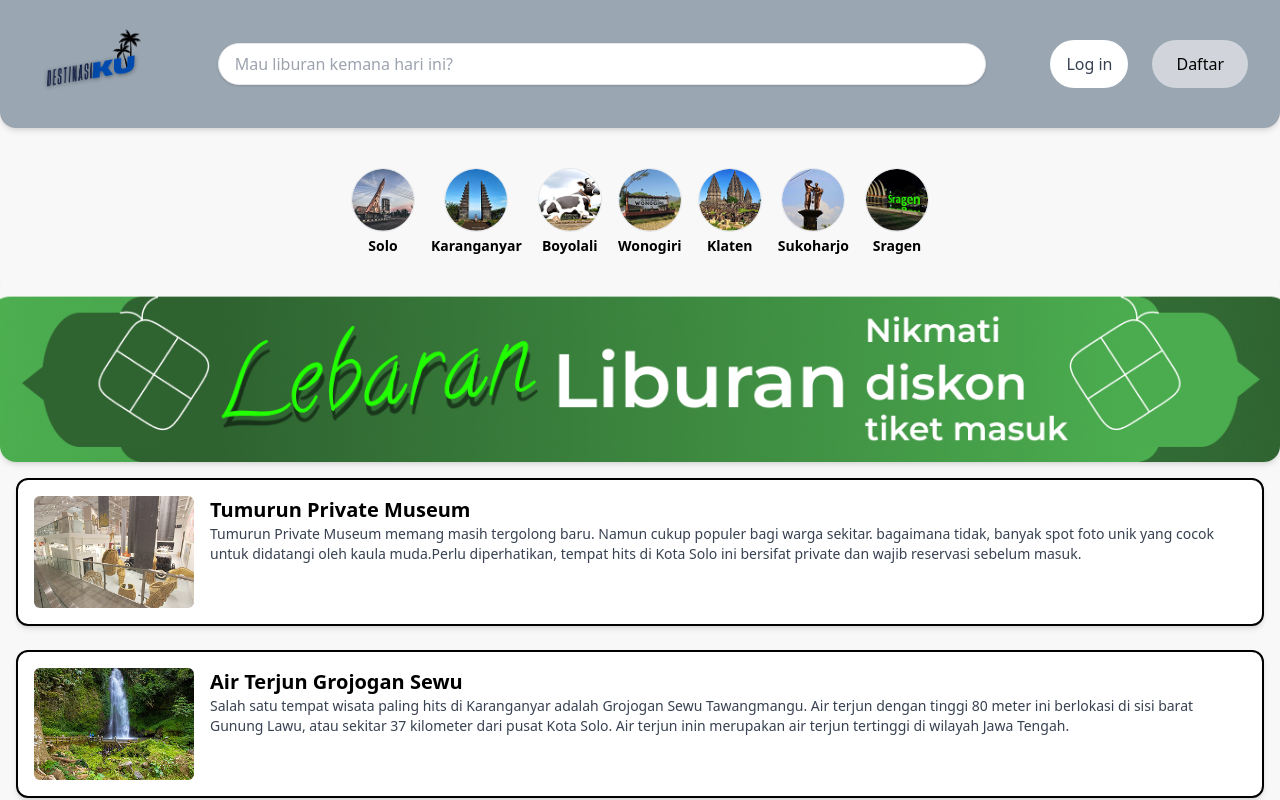
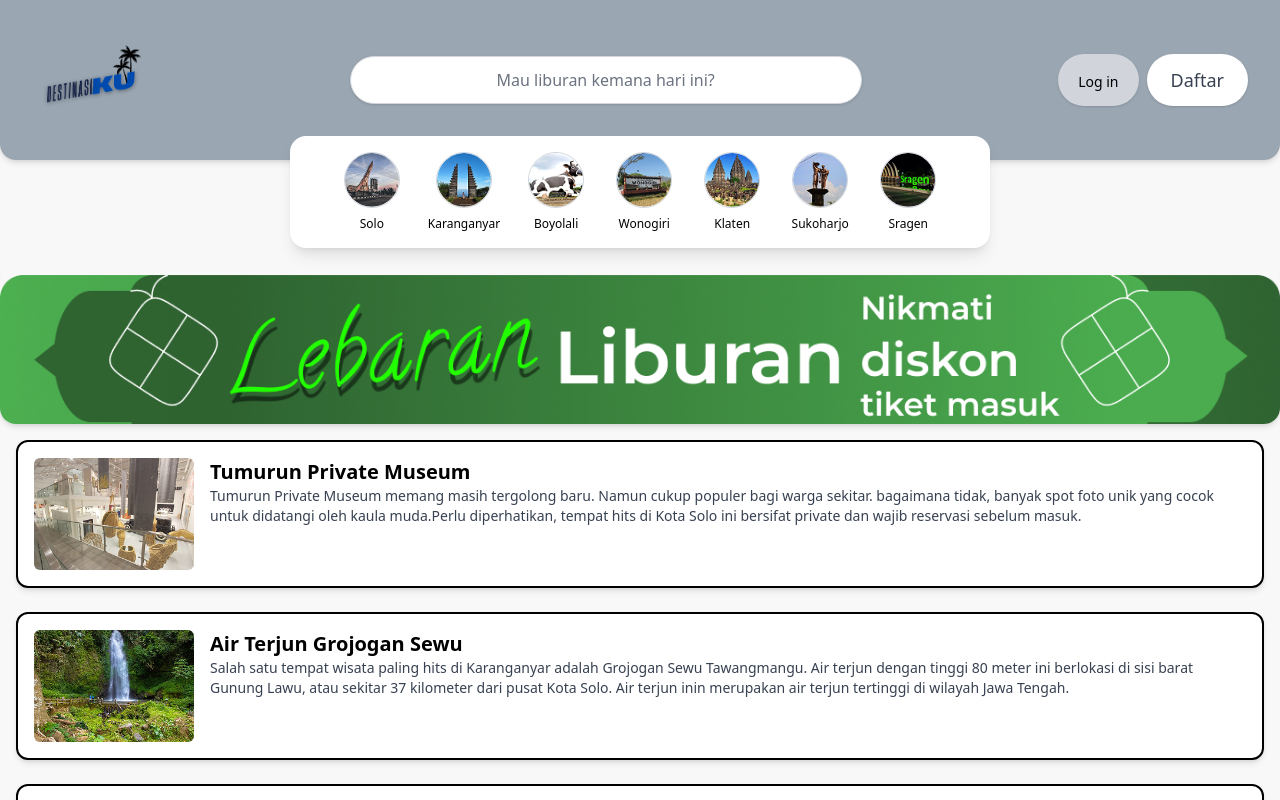
Before and after one commit to Oradra19/Capstone, a React (Vite) app: page / in a window 1280 px wide. Shown: the top 800 px of the page. Built offline with nearby package versions, Linux system fonts and the light colour scheme.

Commit message:
dashboar utama

```diff
--- a/package.json
+++ b/package.json
@@ -10,6 +10,7 @@
     "preview": "vite preview"
   },
   "dependencies": {
+    "@heroicons/react": "^2.2.0",
     "react": "^18.3.1",
     "react-dom": "^18.3.1",
     "react-router-dom": "^7.5.1"
--- a/src/components/banner.jsx
+++ b/src/components/banner.jsx
@@ -4,7 +4,7 @@ const BannerPromo = () => {
         <img
           src="/public/assets/disc.png"
           alt="Promo Banner"
-          className="w-[1500px] rounded-2xl shadow-md object-cover h-[190px]"
+          className="w-[1400px] rounded-2xl shadow-md object-cover h-[160px]"
         />
       </div>
     );
--- a/src/components/kategori.jsx
+++ b/src/components/kategori.jsx
@@ -1,26 +1,30 @@
 const Kategori = () => {
   const kategoriList = [
-      { nama: "Solo", img: "/public/assets/solo.png" },
-      { nama: "Karanganyar", img: "/public/assets/kra.png" },
-      { nama: "Boyolali", img: "/public/assets/byl.png" },
-      { nama: "Wonogiri", img: "/public/assets/wng.png" },
-      { nama: "Klaten", img: "/public/assets/klt.png" },
-      { nama: "Sukoharjo", img: "/public/assets/skh.png" },
-      { nama: "Sragen", img: "/public/assets/sra.png" },
+    { nama: "Solo", img: "/assets/solo.png" },
+    { nama: "Karanganyar", img: "/assets/kra.png" },
+    { nama: "Boyolali", img: "/assets/byl.png" },
+    { nama: "Wonogiri", img: "/assets/wng.png" },
+    { nama: "Klaten", img: "/assets/klt.png" },
+    { nama: "Sukoharjo", img: "/assets/skh.png" },
+    { nama: "Sragen", img: "/assets/sra.png" },
   ];
 
   return (
-      <div className="mt-4 px-6 overflow-x-auto">
-        <div className="flex justify-center mt-6">
-        <div className="flex space-x-4 w-max">
+    <div className="-mt-10 px-6 relative z-10">
+      <div className="bg-white rounded-2xl shadow-lg p-4 w-full max-w-[700px] h-auto mx-auto">
+
+        <div className="flex justify-center gap-6 w-max mx-auto">
           {kategoriList.map((kategori, index) => (
-            <div key={index} className="text-center">
+            <div
+              key={index}
+              className="flex flex-col items-center min-w-[64px]"
+            >
               <img
                 src={kategori.img}
                 alt={kategori.nama}
-                className="w-16 h-16 object-cover rounded-full border mx-auto"
+                className="w-14 h-14 object-cover rounded-full border border-gray-300"
               />
-                <p className="text-sm font-semibold mt-1">{kategori.nama}</p>
+              <p className="text-xs font-medium mt-2">{kategori.nama}</p>
             </div>
           ))}
         </div>
--- a/src/components/listwisata.jsx
+++ b/src/components/listwisata.jsx
@@ -51,7 +51,7 @@ const dataWisata = [
 
   export default function WisataList() {
     return (
-      <div className="mt-4 px-4 space-y-6 mx-auto max-w-[1500px]">
+      <div className="mt-4 px-4 space-y-6 mx-auto max-w-[1450px]">
         {dataWisata.map((item, idx) => (
           <div key={idx} className="bg-white p-4 shadow-md rounded-xl border-2 border-black flex gap-4">
             <img src={item.image} alt={item.nama} className="w-40 h-28 object-cover rounded-md" />
--- a/src/components/navbar/navbar.jsx
+++ b/src/components/navbar/navbar.jsx
@@ -1,19 +1,28 @@
 import React from "react";
+
 
 const Navbar = () => {
   return (
-    <div className="flex justify-between items-center px-8 py-6 shadow-md bg-[#9AA6B2] rounded-b-2xl">
-      <img src="/public/assets/logo.png" alt="logo" className="h-20" />
-      <div className="flex items-center justify-center gap-6 w-full max-w-3xl mx-auto">
+    <div className="w-full h-[160px] bg-[#9AA6B2] rounded-b-2xl shadow-md px-8 py-6 flex items-center justify-between">
+
+      <img src="/assets/logo.png" alt="logo" className="h-20" />
+
+      <div className="flex-1 flex justify-center relative">
         <input
           type="text"
           placeholder="Mau liburan kemana hari ini?"
-          className="w-full rounded-full border px-4 py-2 shadow"
+          className="w-full max-w-lg h-12 text-center rounded-full border border-gray-300 px-10 py-3 shadow bg-white placeholder-gray-500"
         />
+        <i className="fas fa-search text-gray-500 absolute left-3 top-1/2 transform -translate-y-1/2 text-lg"></i>
       </div>
-      <div className="flex gap-6">
-        <button className="bg-white text-gray-700 px-4 py-2 rounded-full flex items-center gap-2">Log in</button>
-        <button className="bg-gray-300 px-6 py-3 rounded-full">Daftar</button>
+
+      <div className="flex gap-2">
+      <button className="bg-gray-300 px-5 py-2  text-sm rounded-full shadow">
+        <i className="fas fa-user-circle text-gray-500 text-lg"></i>
+        Log in
+      </button>
+
+      <button className="bg-white text-gray-700 px-6 py-3 text-lg flex items-center gap-2 rounded-full shadow">Daftar</button>
       </div>
     </div>
   );
```
Also changed, not shown: public/index.html (added, +19 -0 lines), 1 other file (tests, documents, lock files or other folders). Lines whose indentation alone changed are shown as unchanged.
